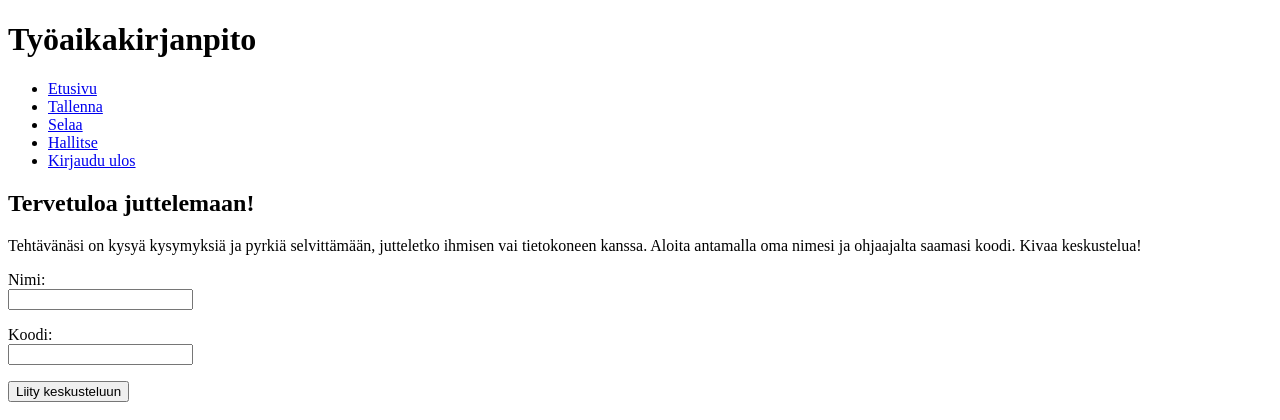
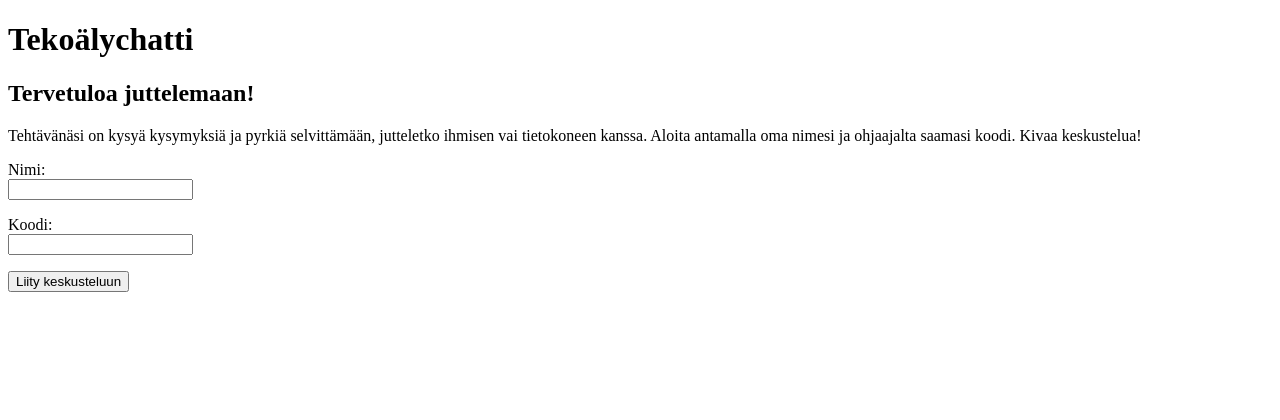
Before and after one commit to linkki/AI-chatbot, a Flask app: page / in a window 1280 px wide. Shown: the top 420 px of the page. Run offline with Flask 2, Linux system fonts and the light colour scheme.

Commit message:
Update layout.html

```diff
--- a/templates/layout.html
+++ b/templates/layout.html
@@ -9,18 +9,9 @@
 <body>
 	<div class="header">
 		<h1>
-			Työaikakirjanpito
+			Tekoälychatti
 		</h1>
 	</div>
-	<nav>
-		<ul>
-			<li><a href="/home">Etusivu</a></li>
-			<li><a href="/add-entry">Tallenna</a></li>
-			<li><a href="/browse">Selaa</a></li>
-			<li><a href="/settings">Hallitse</a></li>
-			<li><a href="/logout">Kirjaudu ulos</a></li>
-		</ul>
-	</nav>
 	{% block content %}{% endblock %}
 </body>
 </html>
```
